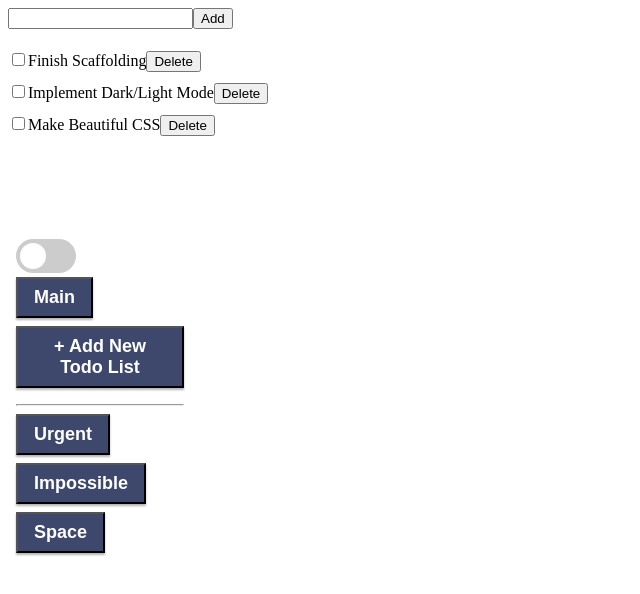
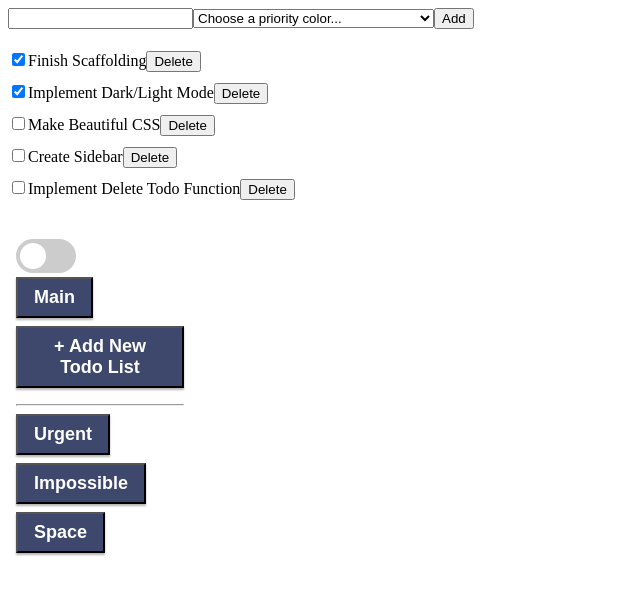
Before and after one commit to inherentspice/todo-list, a Next.js app: page / in a window 1280 px wide. Shown: the top 594 px of the page, without its empty margins (0-640 px from the left). Built offline with nearby package versions, Linux system fonts and the light colour scheme.

Commit message:
added priority color option

```diff
--- a/app/add-todo.js
+++ b/app/add-todo.js
@@ -1,17 +1,16 @@
 "use client";
 
-import { useRouter } from "next/navigation";
 import { useState } from "react";
 
-async function addTodo(name, refresh) {
-  // create post request for new todo
+async function addTodo(name, color) {
+  // create post request for new todo with the given name and color
 
-  refresh();
 }
 
-export default function AddTodo() {
-  const router = useRouter();
-  let [name, setName] = useState("")
+export default function AddTodo( {} ) {
+  let [name, setName] = useState("");
+  let [color, setColor] = useState("");
+
   return (
     <div>
       <input
@@ -19,9 +18,19 @@ export default function AddTodo() {
         onChange={(e) => setName(e.target.value)}
         value={name}
       />
+      <select onChange={(e) => setColor(e.target.value)} value={color}>
+        <option value="">Choose a priority color...</option>
+        <option value="green" style={{backgroundColor: "green"}}>Easy-Peasy</option>
+        <option value="blue" style={{backgroundColor: "blue"}}>Use to Procrastinate</option>
+        <option value="red" style={{backgroundColor: "red"}}>Urgent</option>
+        <option value="orange" style={{backgroundColor: "orange"}}>Burning Hole in Brain</option>
+        <option value="black" style={{backgroundColor: "black"}}>I Do Not Even Want to Think About It</option>
+      </select>
+
       <button onClick={async () => {
-        await addTodo(name, router.refresh);
+        await addTodo(name, color);
         setName("");
+        setColor("");
       }}
     >
       Add
--- a/app/todo-list.js
+++ b/app/todo-list.js
@@ -8,16 +8,26 @@ const getTodos = () => {
     {
       "id": "62977",
       "name": "Finish Scaffolding",
-      "isDone": false
+      "isDone": true
     },
     {
       "id": "34156",
       "name": "Implement Dark/Light Mode",
-      "isDone": false
+      "isDone": true
     },
     {
       "id": "99558",
       "name": "Make Beautiful CSS",
+      "isDone": false
+    },
+    {
+      "id": "62534",
+      "name": "Create Sidebar",
+      "isDone": false
+    },
+    {
+      "id": "98742",
+      "name": "Implement Delete Todo Function",
       "isDone": false
     }
   ]
```
